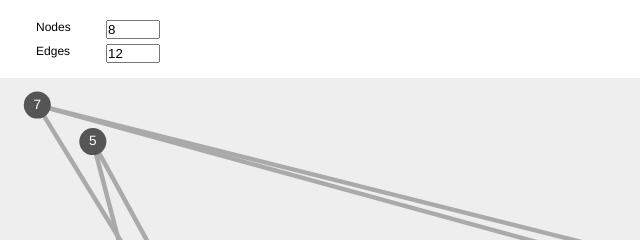
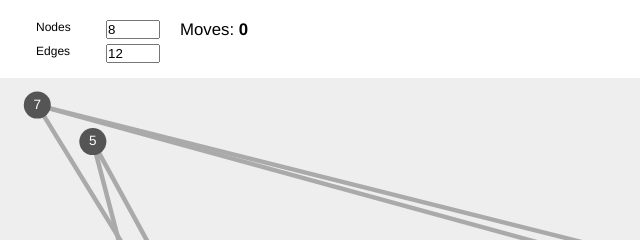
Before and after one commit to thisancog/DollarGame, a plain HTML site: page index.html in a window 1280 px wide. Shown: the top 240 px of the page, 100-740 px from the left. Drawn offline with Linux system fonts and the light colour scheme.

Commit message:
Added counter for the amount of moves done.

```diff
--- a/index.html
+++ b/index.html
@@ -15,6 +15,7 @@
 				<div class="control"><label for="nodeCount">Nodes</label> <input id="nodeCount" type="number" min="2" max="100" value="8" /></div>
 				<div class="control"><label for="edgeCount">Edges</label> <input id="edgeCount" type="number" min="1" max="101" value="12" /></div>
 			</div>
+			<div class="moves">Moves: <span>0</span></div>
 		</div>
 		<div class="disclaimer"><a href="https://github.com/thisancog/DollarGame/" target="_blank" rel="noopener">View on Github</a></div>
 	</div>
--- a/style.css
+++ b/style.css
@@ -56,6 +56,15 @@ label {
 	width: 50px;
 }
 
+.moves {
+	margin: 0 0 0 20px;
+	font-size: 1.4em;
+}
+
+.moves span {
+	font-weight: bold;
+}
+
 a, a:visited, a:active {
 	color: #000;
 	text-decoration: none;
```
